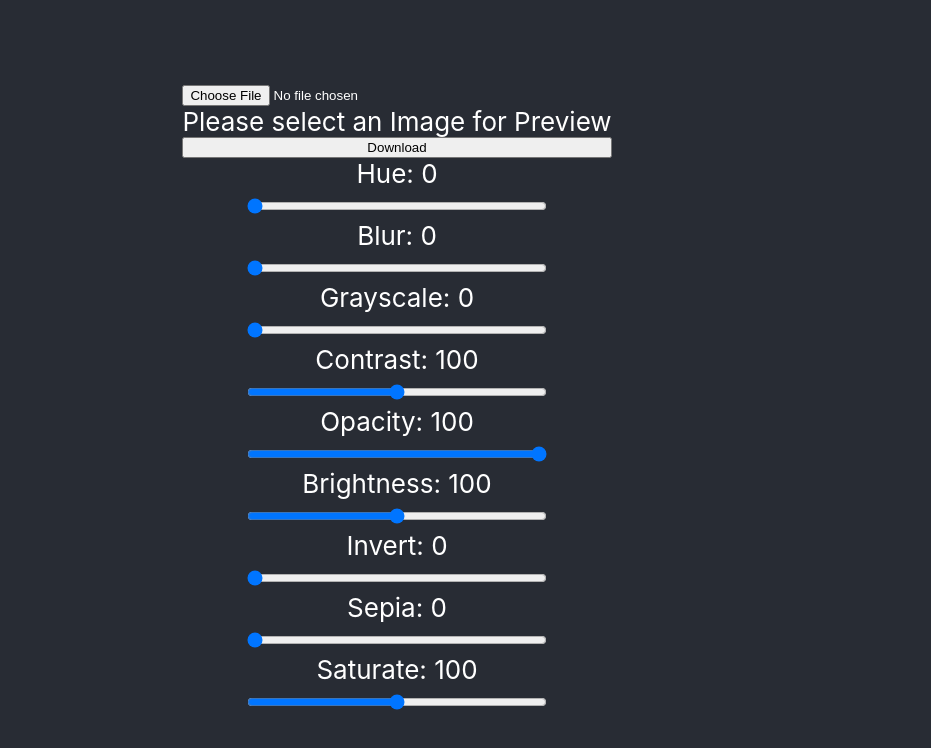
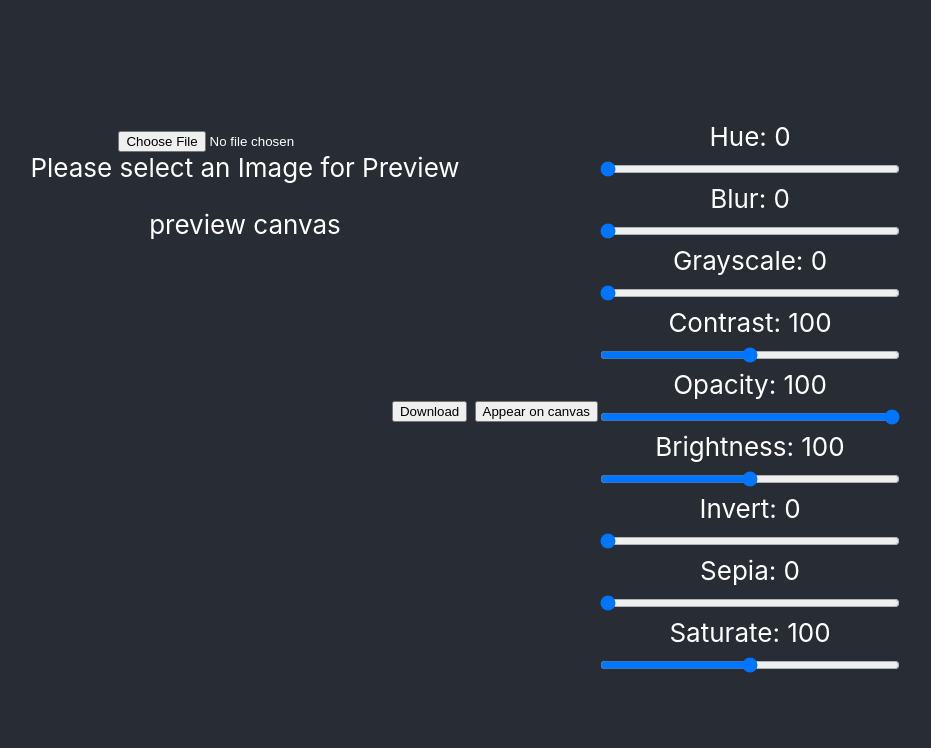
Before and after one commit to liyaSileshi/fame, a React (Create React App) app: page / in a window 1280 px wide. Shown: the top 748 px of the page, without its empty margins (243-1174 px from the left). Built offline with nearby package versions, Linux system fonts and the light colour scheme.

Commit message:
preview canvas done

```diff
--- a/src/FileDownload.js
+++ b/src/FileDownload.js
@@ -26,24 +26,24 @@ export function extractImageFileExtensionFromBase64(base64Data){
 }
 
 // Base64 Image to Canvas with a Crop
-export function image64toCanvasRef(canvasRef, image64, pixelCrop){
+export function image64toCanvasRef(canvasRef, image64){
     const canvas = canvasRef // document.createElement('canvas');
-    canvas.width = pixelCrop.width;
-    canvas.height = pixelCrop.height;
+    // canvas.width = pixelCrop.width;
+    // canvas.height = pixelCrop.height;
     const ctx = canvas.getContext('2d');
     const image = new Image()
     image.src = image64
     image.onload = function() {
         ctx.drawImage(
-          image,
-          pixelCrop.x,
-          pixelCrop.y,
-          pixelCrop.width,
-          pixelCrop.height,
-          0,
-          0,
-          pixelCrop.width,
-          pixelCrop.height
+          image, 0, 0, canvas.width, canvas.height
+        //   pixelCrop.x,
+        //   pixelCrop.y,
+        //   pixelCrop.width,
+        //   pixelCrop.height,
+        //   0,
+        //   0,
+        //   pixelCrop.width,
+        //   pixelCrop.height
         )
       }
 }
--- a/src/ImgDrop.js
+++ b/src/ImgDrop.js
@@ -27,7 +27,8 @@ class ImgDrop extends Component {
   render() {
     let $imagePreview = (<div className="previewText image-container">Please select an Image for Preview</div>);
     if (this.state.imagePreviewUrl) {
-      $imagePreview = (<div className="image-container" ><img src={this.state.imagePreviewUrl} alt="icon" width="200" /> </div>);
+      $imagePreview = (<div className="image-container" ><img src={this.state.imagePreviewUrl}
+       alt="icon" width="200"/> </div>);
     }
 
     return (
--- a/src/editor.js
+++ b/src/editor.js
@@ -1,11 +1,12 @@
 import React, { Component } from 'react'
 import Slider from './Slider'
 import { base64StringtoFile, extractImageFileExtensionFromBase64,
-        downloadBase64File } from './FileDownload'
+        downloadBase64File, image64toCanvasRef } from './FileDownload'
 
 class Editor extends Component {
     constructor(props) {
       super(props)
+      this.imagePreviewCanvasRef = React.createRef()
       this.state = {
         hue: 0,
         blur: 0,
@@ -17,7 +18,8 @@ class Editor extends Component {
         sepia: 0,
         saturate: 100,
         selectedFile: null,
-        imagePreviewUrl: null
+        imagePreviewUrl: null,
+        fileExtension: null
         // rotate: 0
       }
 
@@ -44,9 +46,22 @@ class Editor extends Component {
       event.preventDefault();
       const {imagePreviewUrl} = this.state
       const fileExtension = extractImageFileExtensionFromBase64(imagePreviewUrl)
-      console.log(fileExtension)
+      // this.setState({
+      //   fileExtension: extractImageFileExtensionFromBase64(imagePreviewUrl)
+      // })
+      console.log(imagePreviewUrl)
       const myFilename = 'previewFile.' + fileExtension
-      downloadBase64File(imagePreviewUrl, myFilename)
+      // file to be uploaded
+      const myNewCroppedFile = base64StringtoFile(imagePreviewUrl, myFilename)
+      console.log(myNewCroppedFile)
+      // download file
+      // downloadBase64File(imagePreviewUrl, myFilename)
+    }
+
+    handleOnEditComplete = (event) => {
+      const canvasRef = this.imagePreviewCanvasRef.current
+      const {imagePreviewUrl} = this.state
+      image64toCanvasRef(canvasRef, imagePreviewUrl)
     }
 
     render() {
@@ -61,17 +76,28 @@ class Editor extends Component {
 
       let $imagePreview = (<div className="previewText image-container">Please select an Image for Preview</div>);
     if (this.state.imagePreviewUrl) {
-      $imagePreview = (<div className="image-container" ><img src={this.state.imagePreviewUrl}style={filterStyle}  alt="icon" width="500" height='auto'/> </div>);
+      $imagePreview = (<div className="image-container" ><img src={this.state.imagePreviewUrl}style={filterStyle}
+
+      alt="icon" width="500" height='auto'/> </div>);
     }
-
-
+    // let img = this.state.imagePreviewUrl.toDataURL('image/')
+    console.log('*****img********')
+    // console.log(img)
+    // console.log({$imagePreview})
       return (
         <div style={styles.container}>
+          <div>
             <input type="file" name="avatar" onChange={this.fileChangedHandler} />
 
             {$imagePreview} {/*chosen image from file upload*/}
+            <p>preview canvas</p>
+            <canvas ref={this.imagePreviewCanvasRef} width="500" height='auto'></canvas>
+
             <button onClick={this.handleDownloadClick}>Download</button> {/*handles download button*/}
+            <button onClick = {this.handleOnEditComplete}>Appear on canvas</button>
+          </div>
 
+          <div>
             <span>Hue: {this.state.hue}</span>
             <Slider
               min="0"
@@ -171,6 +197,8 @@ class Editor extends Component {
               }}
             />
           </div>
+
+        </div>
       )
     }
 }
@@ -183,7 +211,7 @@ const padding = 0.33
 const styles = {
   container: {
     display: 'flex',
-    flexDirection: 'column'
+    flexDirection: 'row'
   },
   input: {
     padding: `${padding}em`,
```
Lines whose indentation alone changed are shown as unchanged.
